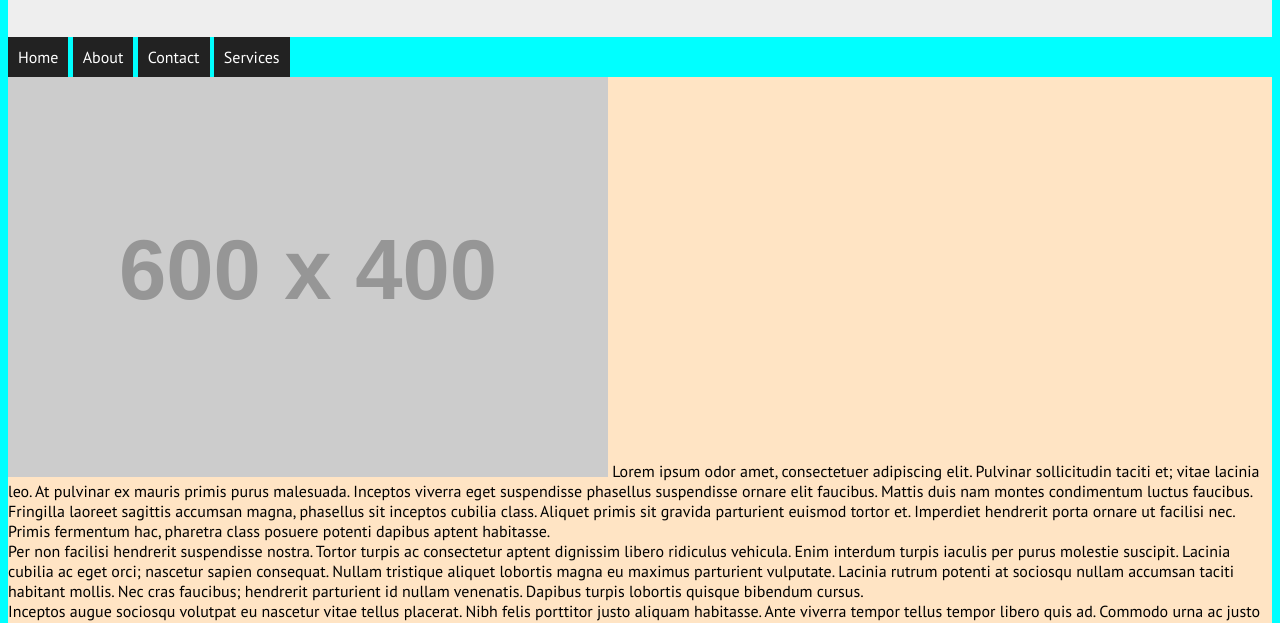
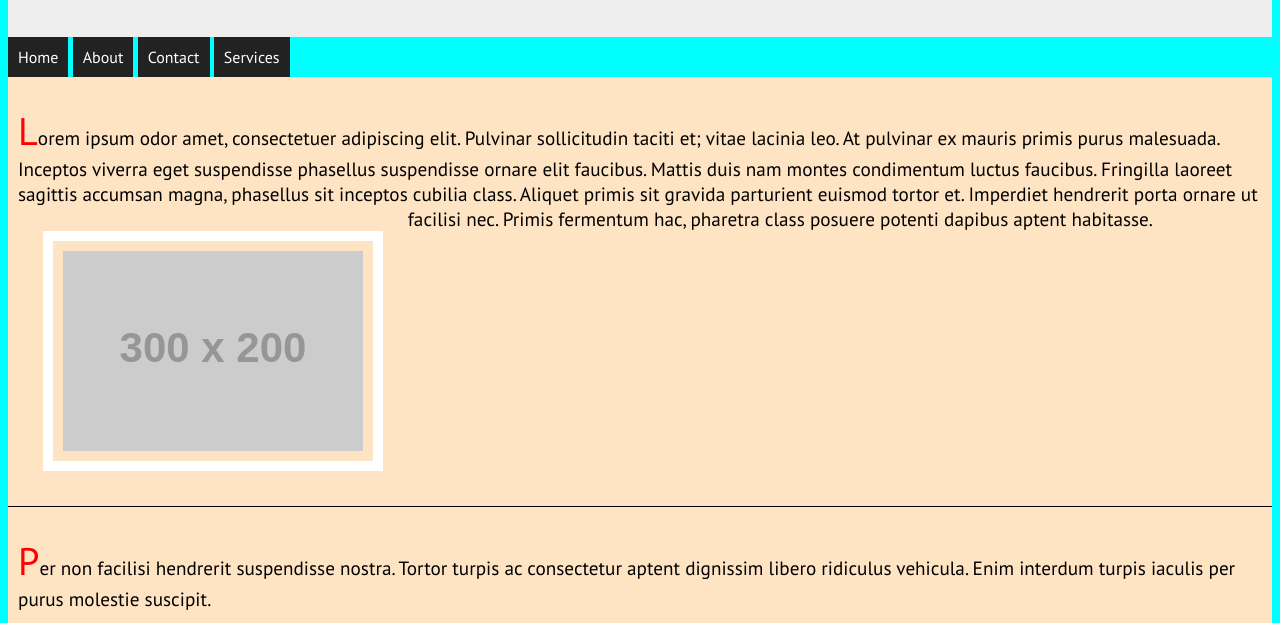
Before and after one commit to s-surineni/responsive-web, a plain HTML site: page html-css-resonsive-svekis/index.html in a window 1280 px wide. Shown: the part 161-784 px from the top of the page. Drawn offline with Linux system fonts and the light colour scheme; placeholder pictures from the web are drawn by us; a web font is replaced by a local one.

Commit message:
Added some styling to page content

```diff
--- a/html-css-resonsive-svekis/index.html
+++ b/html-css-resonsive-svekis/index.html
@@ -32,14 +32,23 @@
         </header>
         <div class="main">
             <article>
-                <img src="https://placehold.co/600x400" alt="" />
-                Lorem ipsum odor amet, consectetuer adipiscing elit. Pulvinar sollicitudin taciti et; vitae lacinia leo. At pulvinar ex mauris primis purus malesuada. Inceptos viverra eget suspendisse phasellus suspendisse ornare elit faucibus. Mattis duis nam montes condimentum luctus faucibus. Fringilla laoreet sagittis accumsan magna, phasellus sit inceptos cubilia class. Aliquet primis sit gravida parturient euismod tortor et. Imperdiet hendrerit porta ornare ut facilisi nec. Primis fermentum hac, pharetra class posuere potenti dapibus aptent habitasse.
+                <p>
+                    Lorem ipsum odor amet, consectetuer adipiscing elit. Pulvinar sollicitudin taciti et; vitae lacinia leo. At pulvinar ex mauris primis purus malesuada. Inceptos viverra eget suspendisse phasellus suspendisse ornare elit faucibus. Mattis duis nam montes condimentum luctus faucibus. Fringilla laoreet sagittis accumsan magna, phasellus sit inceptos cubilia class. Aliquet primis sit gravida parturient euismod tortor et. Imperdiet hendrerit porta ornare ut facilisi nec. Primis fermentum hac, pharetra class posuere potenti dapibus aptent habitasse.
+                    <img src="https://placehold.co/300x200" alt="" />
+                </p>
             </article>
             <article>
-                Per non facilisi hendrerit suspendisse nostra. Tortor turpis ac consectetur aptent dignissim libero ridiculus vehicula. Enim interdum turpis iaculis per purus molestie suscipit. Lacinia cubilia ac eget orci; nascetur sapien consequat. Nullam tristique aliquet lobortis magna eu maximus parturient vulputate. Lacinia rutrum potenti at sociosqu nullam accumsan taciti habitant mollis. Nec cras faucibus; hendrerit parturient id nullam venenatis. Dapibus turpis lobortis quisque bibendum cursus.
+                <p>
+                    Per non facilisi hendrerit suspendisse nostra. Tortor turpis ac consectetur aptent dignissim libero ridiculus vehicula. Enim interdum turpis iaculis per purus molestie suscipit.
+                </p>
+                <p>
+                    Lacinia cubilia ac eget orci; nascetur sapien consequat. Nullam tristique aliquet lobortis magna eu maximus parturient vulputate. Lacinia rutrum potenti at sociosqu nullam accumsan taciti habitant mollis. Nec cras faucibus; hendrerit parturient id nullam venenatis. Dapibus turpis lobortis quisque bibendum cursus.
+                </p>
             </article>
             <article>
-                Inceptos augue sociosqu volutpat eu nascetur vitae tellus placerat. Nibh felis porttitor justo aliquam habitasse. Ante viverra tempor tellus tempor libero quis ad. Commodo urna ac justo natoque ad. Aptent conubia morbi torquent hendrerit quis quis ac. Semper vel libero molestie efficitur eu sem. Rutrum sociosqu eleifend lectus himenaeos aliquet faucibus.
+                <p>
+                    Inceptos augue sociosqu volutpat eu nascetur vitae tellus placerat. Nibh felis porttitor justo aliquam habitasse. Ante viverra tempor tellus tempor libero quis ad. Commodo urna ac justo natoque ad. Aptent conubia morbi torquent hendrerit quis quis ac. Semper vel libero molestie efficitur eu sem. Rutrum sociosqu eleifend lectus himenaeos aliquet faucibus.
+                </p>
             </article>
         </div>
         <footer>
--- a/html-css-resonsive-svekis/styles.css
+++ b/html-css-resonsive-svekis/styles.css
@@ -1,5 +1,8 @@
 @import url('https://fonts.googleapis.com/css2?family=PT+Sans:ital,wght@0,400;0,700;1,400;1,700&family=Smokum&display=swap');
 
+* {
+    box-sizing: border-box;
+}
 body {
     font-family: 'PT Sans', sans-serif;
 }
@@ -15,6 +18,27 @@ header>div {
     font-size: 4em;
     color: black;
     padding: 10px;
+}
+.main img {
+    float: left;
+    padding: 10px;
+    /* is this required */
+    max-width: 96%;
+    border: 10px solid white;
+    /* this is done to center the image */
+    margin: 2%;
+
+}
+.main article p::first-letter {
+    font-size: 2em;
+    color: red;
+}
+.main article {
+    padding: 10px;
+    font-size: 1.2em;
+    border-bottom: 1px solid black;
+    /* this resolved the image overlapping with borders */
+    overflow: hidden;
 }
 .sub-heading {
     font-size: 2.5em;
@@ -89,4 +113,7 @@ body {
     .heading {
         padding: 0;
     }
+    .main img {
+        width: 100%;
+    }
 }
```
